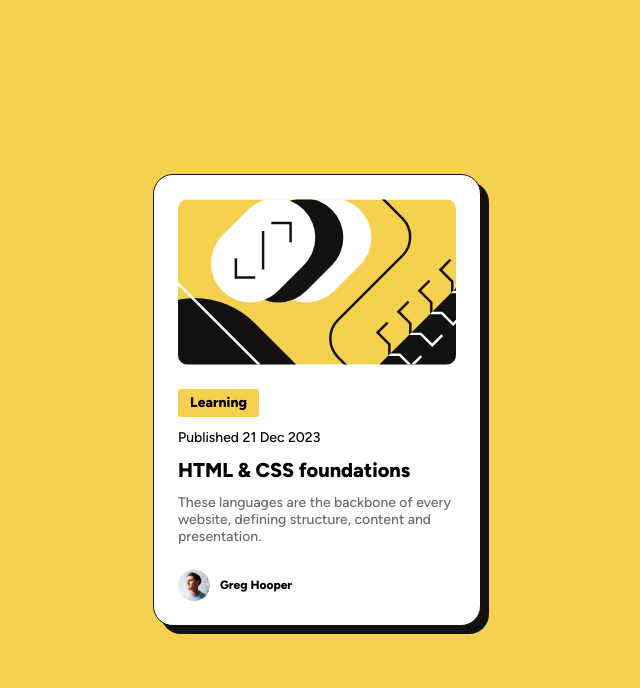
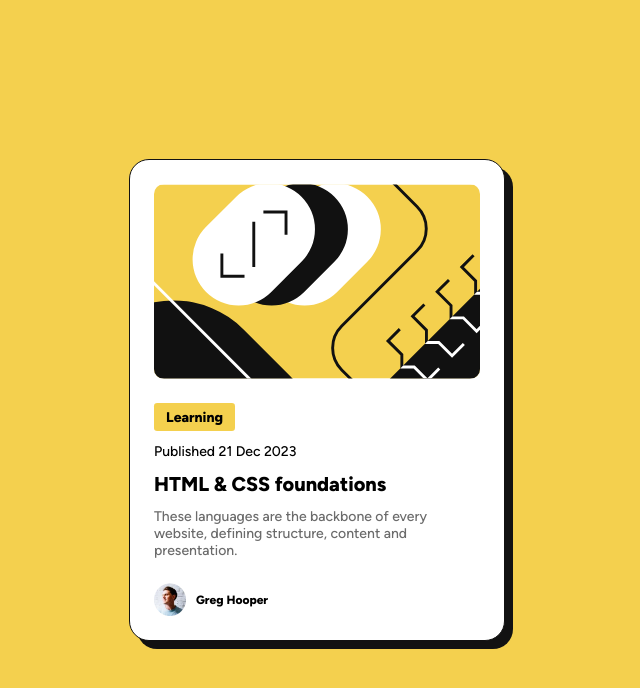
Before and after one commit to gustavomagalhaesolv/Blog-Preview-Card, a plain HTML site: page index.html in a window 1280 px wide. Shown: the whole page, without its empty margins (323-963 px from the left). Drawn offline with Linux system fonts and the light colour scheme.

Commit message:
Correcting the CSS structure

```diff
--- a/style.css
+++ b/style.css
@@ -21,7 +21,7 @@
 
 .card {
     background-color: hsl(0, 0%, 100%);
-    max-width: 20.5rem;
+    max-width: 23.5rem;
     width: 90%;
     padding: 1.5rem;
     text-align: left;
```
